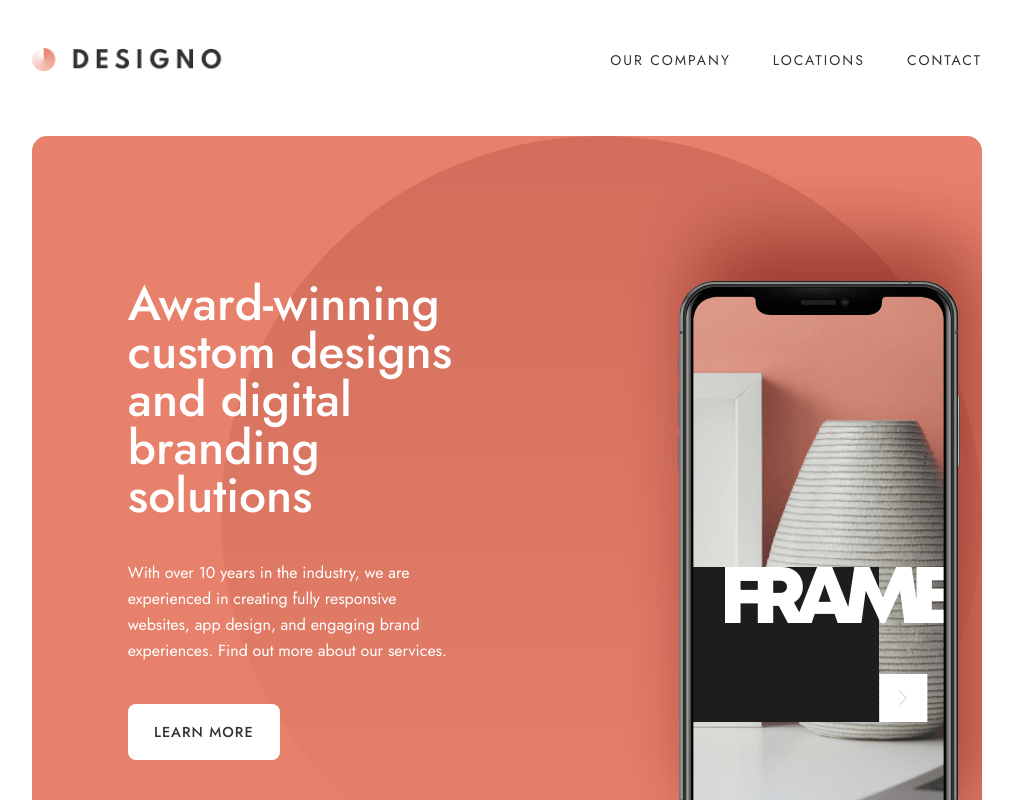
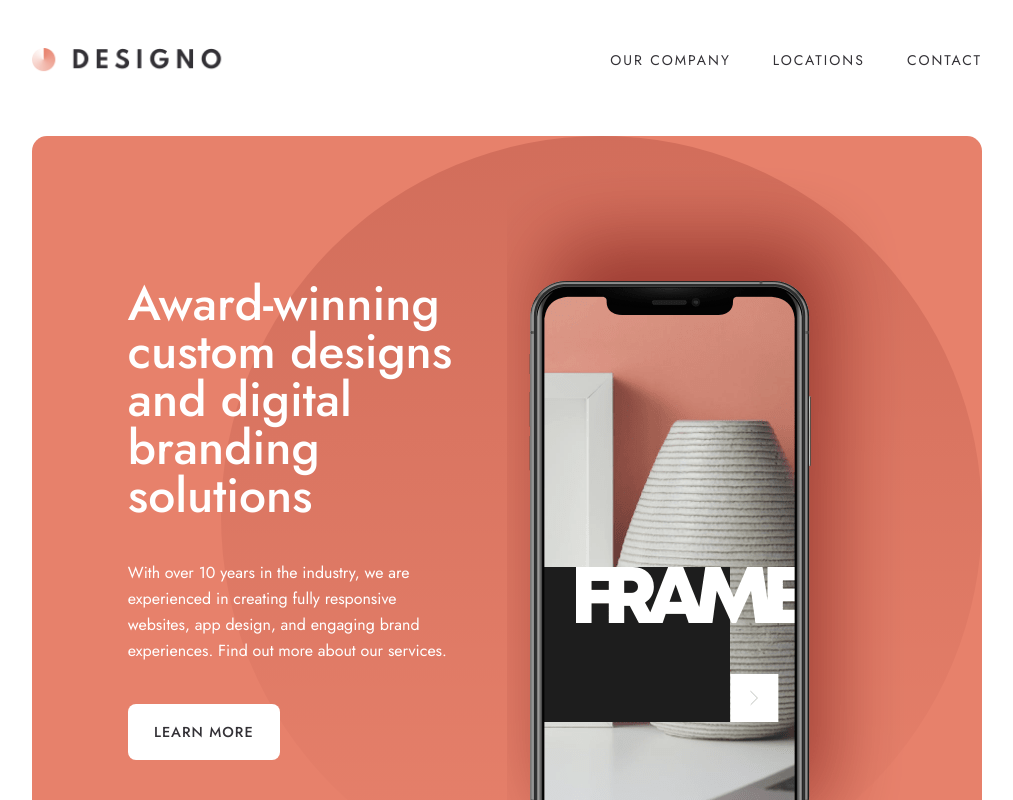
Before and after one commit to zowieerickson/designo-multi-page-website, a React (Vite) app: page / in a window 1280 px wide. Shown: the top 800 px of the page, without its empty margins (133-1146 px from the left). Built offline with nearby package versions, Linux system fonts and the light colour scheme.

Commit message:
Update home hero tile phone image on x-axis

```diff
--- a/src/styles/hero.css
+++ b/src/styles/hero.css
@@ -42,4 +42,5 @@
     background-image: url(../assets/home/desktop/image-hero-phone.png);
     position: absolute;
     top: -25px;
+    right: 0;
 }
```
